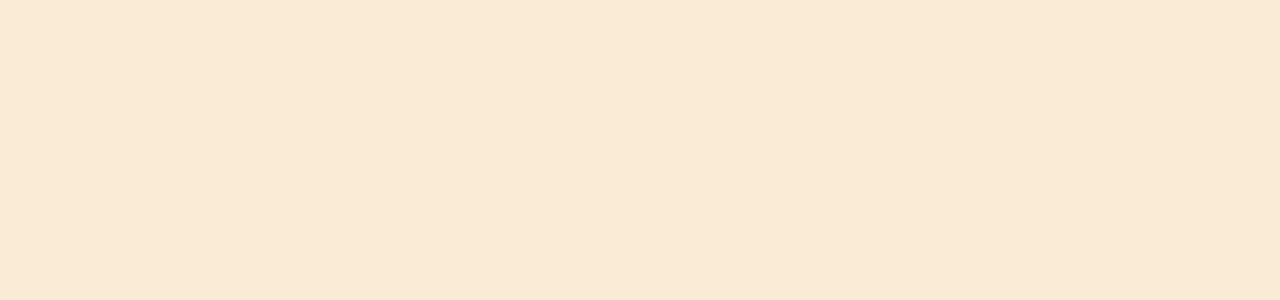
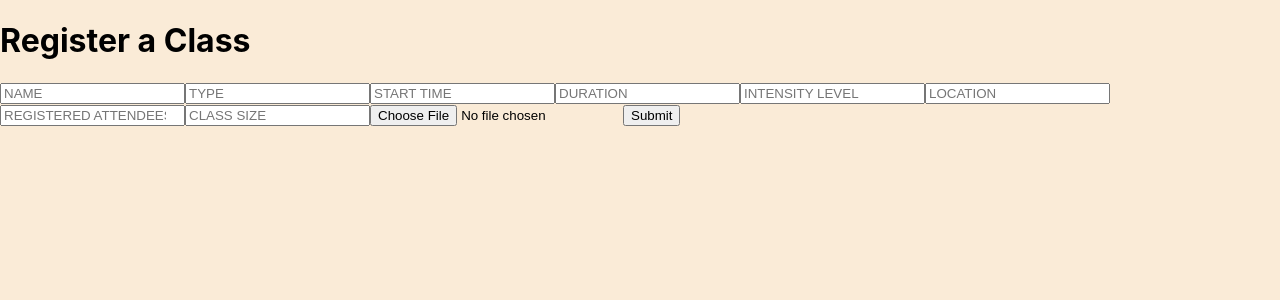
Before and after one commit to BW-Two-TT-23/front-end, a React (Create React App) app in the folder anytime-fitness/: page /FitnessClass in a window 1280 px wide. Shown: the top 300 px of the page. Built offline with nearby package versions, Linux system fonts and the light colour scheme.

Commit message:
first commit

```diff
--- a/anytime-fitness/src/App.js
+++ b/anytime-fitness/src/App.js
@@ -7,6 +7,7 @@ import Login from './components/Login'
 import About from './components/About'
 import Home from './components/Home'
 import Tools from './components/Tools'
+import FitnessClass from './components/FitnessClass'
 
 function App() {
   return (
@@ -18,11 +19,10 @@ function App() {
         <Switch>
           <Route path="/SignUp" component={SignUp} />
           <Route path="/Login" component={Login} />
-          <Route path="/Home" component={Home}/>
+          <Route exact path="/" component={Home}/>
           <Route path="/About" component={About} />
           <Route path="/Tools" component={Tools} />
-
-
+          <Route path="/FitnessClass" component={FitnessClass} />
         </Switch>
 
 
--- /dev/null
+++ b/anytime-fitness/src/components/FitnessClass.js
@@ -0,0 +1,112 @@
+import react, { useState } from 'react'
+
+
+const initialClass = {
+    name: "",
+    type: "",
+    start_time: "",
+    duration: "",
+    intensity_level: "",
+    location: "",
+    registered_attendees: "",
+    class_size: "",
+    class_image: ""
+}
+
+const FitnessClass = () => {
+
+    const [fitnessClass, setFitnessClass] = useState(initialClass)
+
+    const changeHandler = e => {
+        setFitnessClass({
+            ...fitnessClass,
+            [e.target.name]: e.target.value
+        })
+    }
+
+    const submitHandler = e => {
+        e.preventDefault()
+    }
+
+    return(
+        <div className="class-container">
+            <h1>Register a Class</h1>
+            <form onSubmit={submitHandler}>
+                <input
+                    type="text"
+                    name="name"
+                    value={fitnessClass.name}
+                    placeholder="NAME"
+                    onChange={changeHandler}
+                />
+
+                <input
+                    type="text"
+                    name="type"
+                    value={fitnessClass.type}
+                    placeholder="TYPE"
+                    onChange={changeHandler}
+                />
+
+                <input
+                    type="text"
+                    name="start_time"
+                    value={fitnessClass.start_time}
+                    placeholder="START TIME"
+                    onChange={changeHandler}
+                />
+
+                <input
+                    type="number"
+                    name="duration"
+                    value={fitnessClass.duration}
+                    placeholder="DURATION"
+                    onChange={changeHandler}
+                />
+
+                <input
+                    type="number"
+                    name="intensity_level"
+                    value={fitnessClass.intensity_level}
+                    placeholder="INTENSITY LEVEL"
+                    onChange={changeHandler}
+                />
+
+                <input
+                    type="text"
+                    name="location"
+                    value={fitnessClass.location}
+                    placeholder="LOCATION"
+                    onChange={changeHandler}
+                />
+
+                <input
+                    type="number"
+                    name="registered_attendees"
+                    value={fitnessClass.registered_attendees}
+                    placeholder="REGISTERED ATTENDEES"
+                    onChange={changeHandler}
+                />
+
+                <input
+                    type="number"
+                    name="class_size"
+                    value={fitnessClass.class_size}
+                    placeholder="CLASS SIZE"
+                    onChange={changeHandler}
+                />
+                <input
+                    type="file"
+                    name="class_image"
+                    id={Date.now()}
+                    placeholder="CLASS IMAGE"
+                    src={fitnessClass.class_image}
+                />
+                <button>Submit</button>
+            </form>
+        </div>
+    )
+}
+
+
+export default FitnessClass
--- a/anytime-fitness/src/components/Tools.js
+++ b/anytime-fitness/src/components/Tools.js
@@ -1,4 +1,3 @@
-
 import Navbar from './Navbar'
 import numbers from '../images/numbers.png'
 import Bmi from './Bmi'
```
